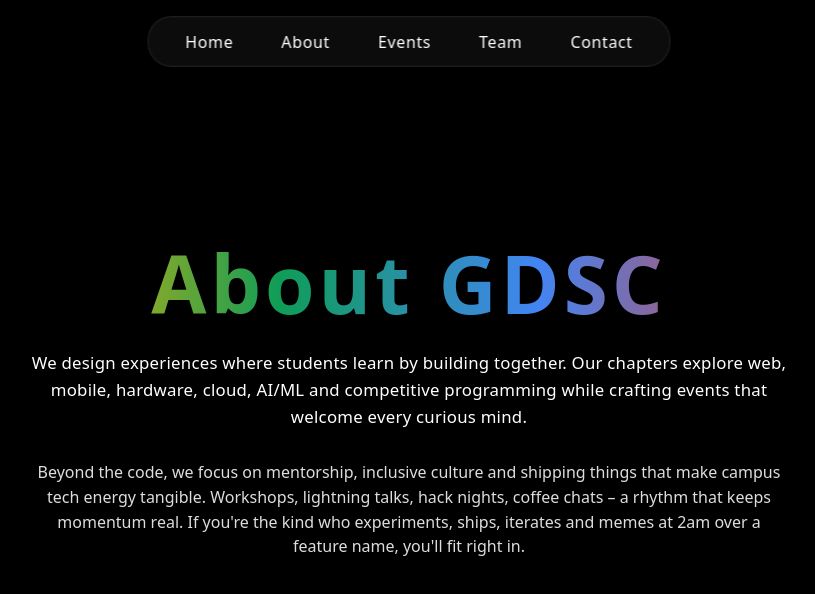
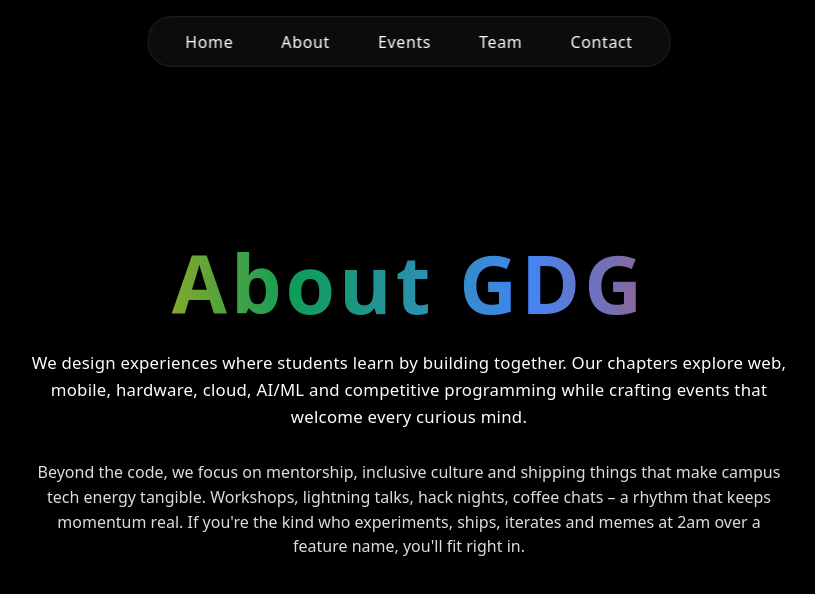
Before and after one commit to dscsnu/snioe.dev, a SvelteKit app: page /about in a window 1280 px wide. Shown: the top 594 px of the page, without its empty margins (231-1046 px from the left). Built offline with nearby package versions, Linux system fonts and the light colour scheme.

Commit message:
GDSC -> GDG

```diff
--- a/src/routes/about/+page.svelte
+++ b/src/routes/about/+page.svelte
@@ -74,7 +74,7 @@
 </style>
 
 <div class="page-wrap">
-	<h1 class="hero">About GDSC</h1>
+	<h1 class="hero">About GDG</h1>
 	<p class="sub">We design experiences where students learn by building together. Our chapters explore web, mobile, hardware, cloud, AI/ML and competitive programming while crafting events that welcome every curious mind.</p>
 	<p class="extra">Beyond the code, we focus on mentorship, inclusive culture and shipping things that make campus tech energy tangible. Workshops, lightning talks, hack nights, coffee chats – a rhythm that keeps momentum real. If you're the kind who experiments, ships, iterates and memes at 2am over a feature name, you'll fit right in.</p>
 </div>
```
